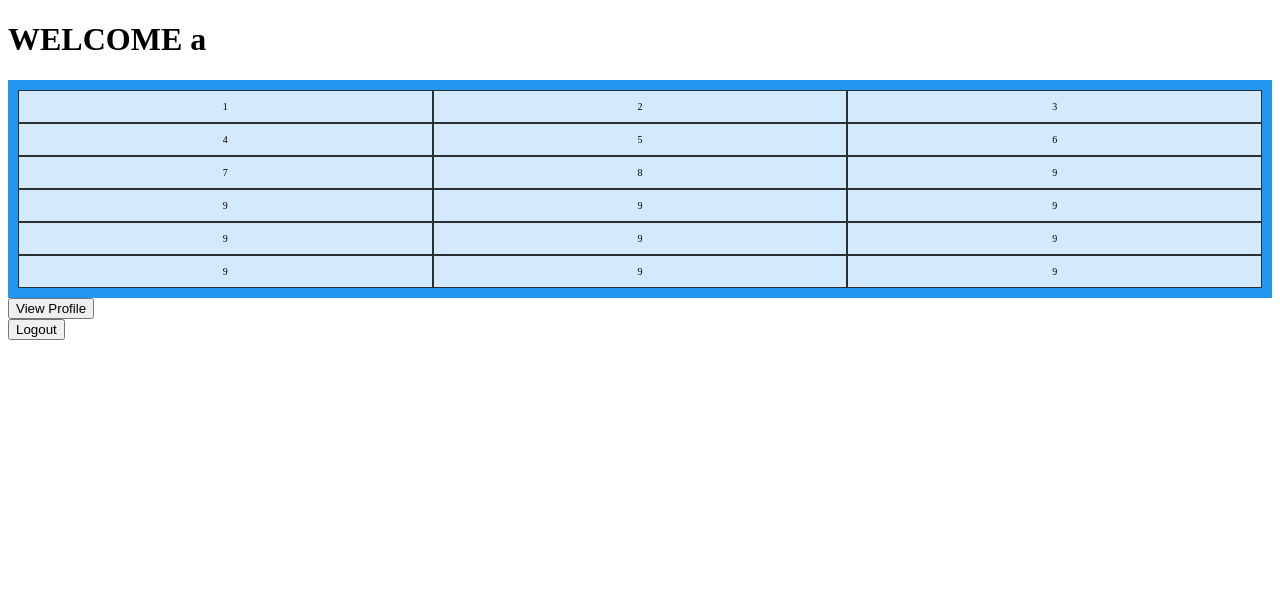
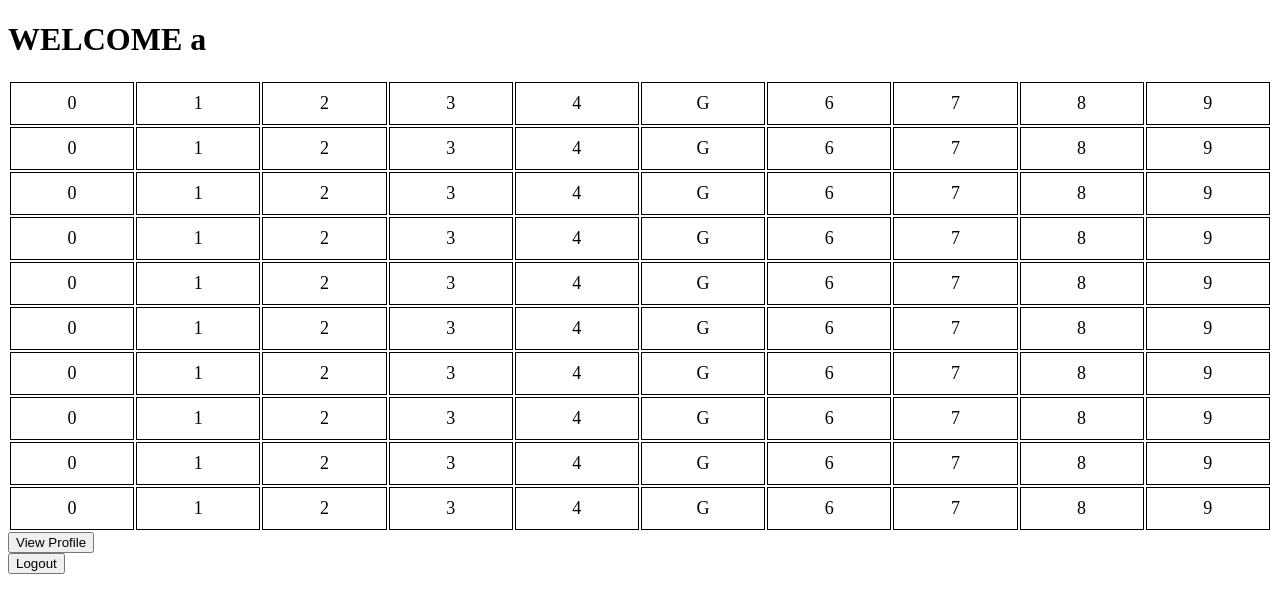
Before and after one commit to KendrickLiang/Softdev_Project02, a Flask app: page / in a window 1280 px wide. Shown: the top 613 px of the page. Run offline with Flask 2, Linux system fonts and the light colour scheme; a user stored in the database is signed in.

Commit message:
establish farm layout foundation. to be improved

```diff
--- /dev/null
+++ b/static/farm.js
@@ -0,0 +1,16 @@
+console.log("connected");
+
+var farm = document.getElementsByClassName('farm-tile');
+console.log(farm);
+for(x = 0; x<farm.length; x++) {
+    console.log(x,farm[x]);
+    farm[x].addEventListener("mouseover", function(e){
+        console.log(e);
+    })
+    console.log(farm[x].innerHTML == 'G');
+    if (farm[x].innerHTML == 'G') {
+        farm[x].addEventListener("click", function(e) {
+            this.innerHTML = "CLICK";
+        })
+    }
+}
--- /dev/null
+++ b/static/style.css
@@ -0,0 +1,11 @@
+.farm {
+    width:100%
+}
+
+.farm-tile {
+    width:10%;
+    padding: 10px;
+    font-size: 18px;
+    text-align: center;
+    border: 1px solid;
+}
--- a/templates/home.html
+++ b/templates/home.html
@@ -3,45 +3,27 @@
 <html>
     <head>
         <title>Your Most Recent Farm: {{ name }}</title>
-        <style>
-            .grid-container {
-            display: grid;
-            grid-template-columns: auto auto auto;
-            background-color: #2196F3;
-            padding: 10px;
-            }
-            .grid-item {
-            background-color: rgba(255, 255, 255, 0.8);
-            border: 1px solid rgba(0, 0, 0, 0.8);
-            padding: 10px;
-            font-size: 10px;
-            text-align: center;
-            }
-        </style>
+        <link rel="stylesheet" href="static/style.css">
     </head>
 
     <body>
         <h1>{{ message }}</h1>
-        <div class="grid-container">
-            <div class="grid-item"> 1 </div>
-            <div class="grid-item"> 2 </div>
-            <div class="grid-item"> 3 </div>
-            <div class="grid-item"> 4 </div>
-            <div class="grid-item"> 5 </div>
-            <div class="grid-item"> 6 </div>
-            <div class="grid-item"> 7 </div>
-            <div class="grid-item"> 8 </div>
-            <div class="grid-item"> 9 </div>
-            <div class="grid-item"> 9 </div>
-            <div class="grid-item"> 9 </div>
-            <div class="grid-item"> 9 </div>
-            <div class="grid-item"> 9 </div>
-            <div class="grid-item"> 9 </div>
-            <div class="grid-item"> 9 </div>
-            <div class="grid-item"> 9 </div>
-            <div class="grid-item"> 9 </div>
-            <div class="grid-item"> 9 </div>
-        </div>
+
+        <table class="farm">
+            {% for x in range(10) %}
+                <tr>
+                    {% for y in range(10) %}
+                        {% if y == 5 %}
+                            <td class="farm-tile">G</td>
+                        {% else %}
+                            <td class="farm-tile">{{y}}</td>
+                        {% endif %}
+                    {% endfor %}
+                </tr>
+            {% endfor %}
+
+        </table>
+
         <form action="/viewprofile">
             <button type="submit"> View Profile </button>
         </form>
--- a/templates/template.html
+++ b/templates/template.html
@@ -1,7 +1,7 @@
 <html>
   <head>
     <title>CamoFlask {% block title %}{% endblock %}</title>
-        <link rel="stylesheet" href="..static/css/app.css">
+        <link rel="stylesheet" href="static/style.css">
         <link rel="stylesheet" href="https://cdn.jsdelivr.net/npm/foundation-sites@6.5.0/dist/css/foundation.min.css">
   </head>
   <body>
```
Also changed, not shown: devlog.txt (+9 -4 lines), static/css/app.css (deleted).
